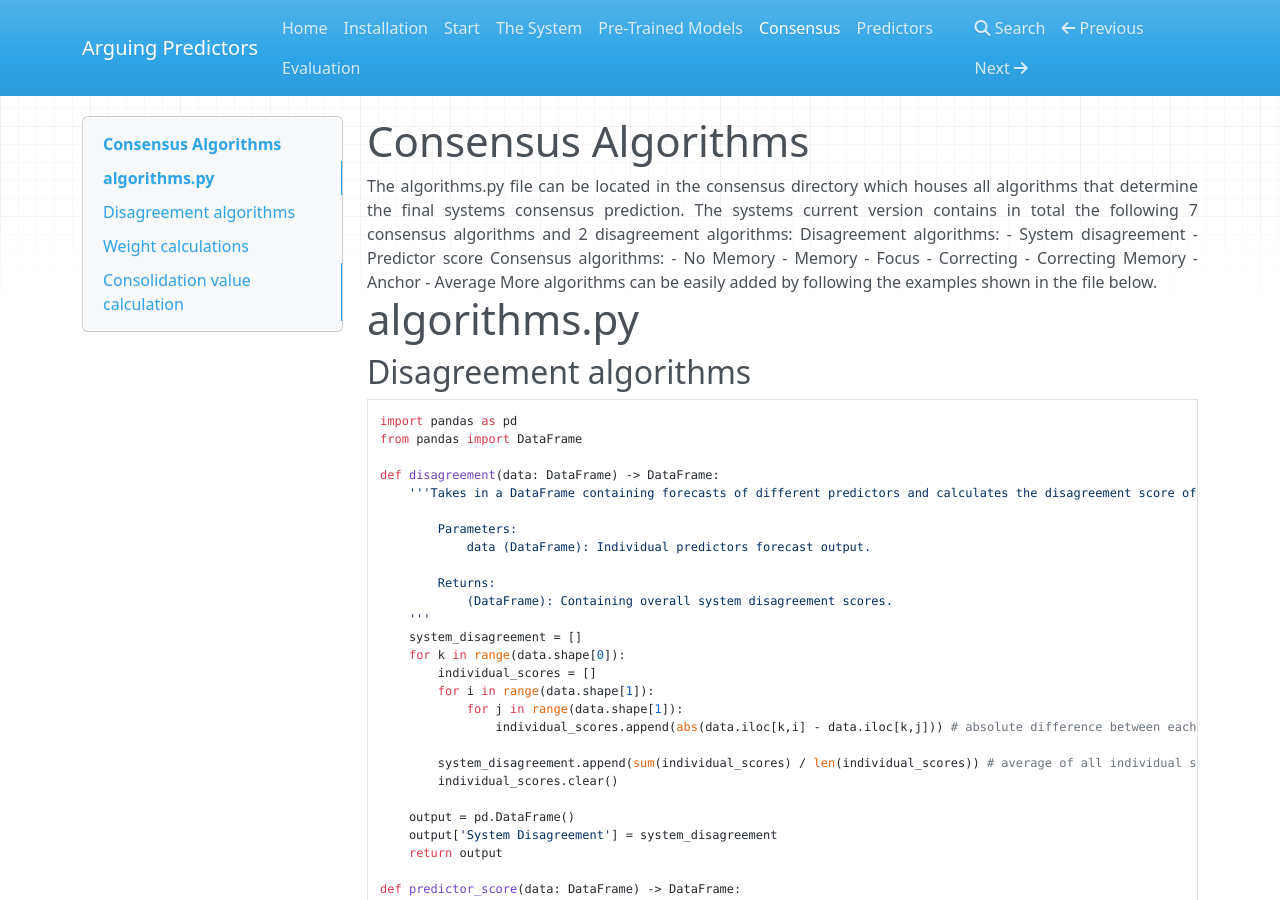
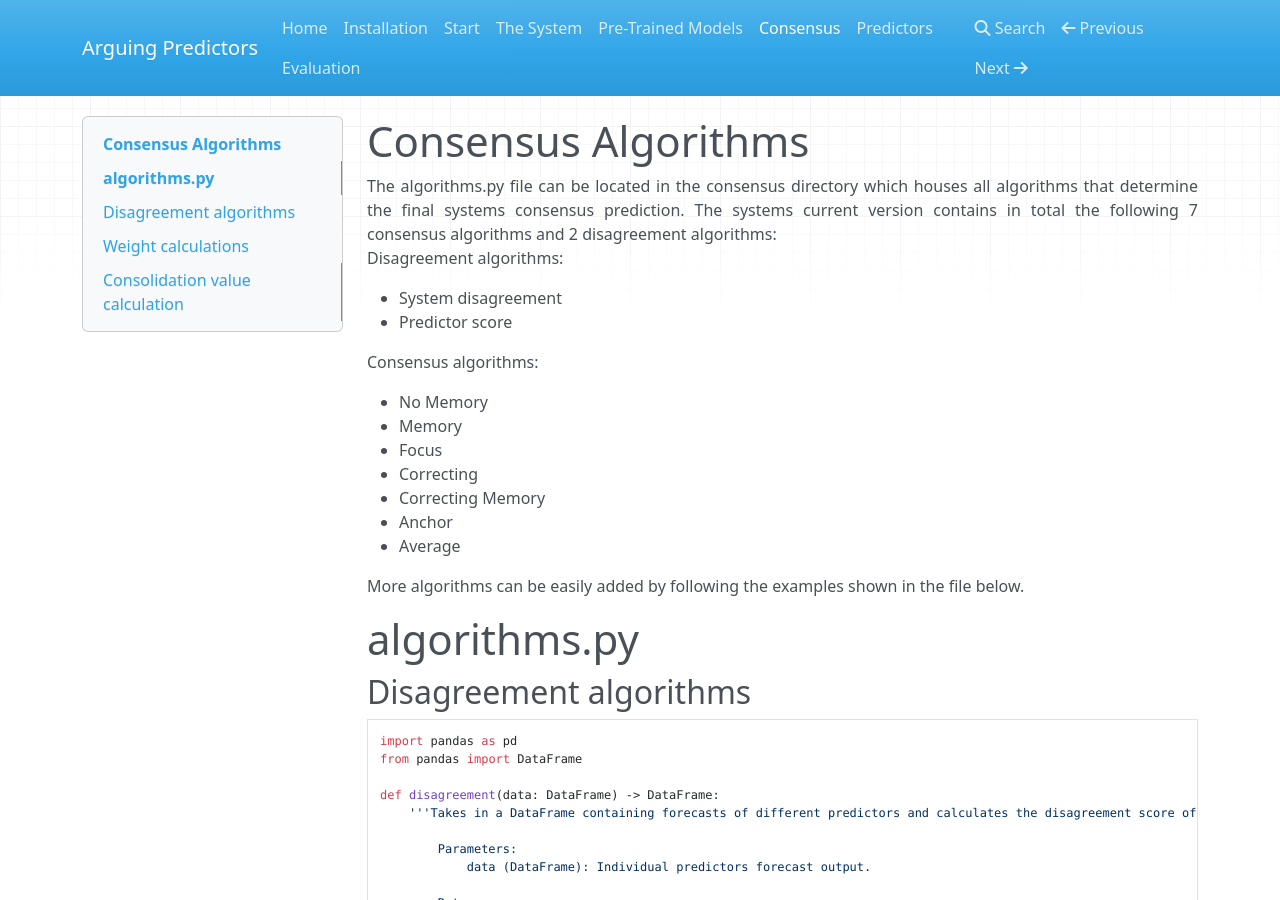
Before and after one commit to maxmekiska/arguing_predictors, an MkDocs documentation site: the page built from documentation/docs/consensus.md, in a window 1280 px wide and 900 px high. Built offline with MkDocs 1.6.1, drawn with Linux system fonts in a browser that asks for light colours; nearby versions of some CDN libraries.

Commit message:
fixed bullet point list

```diff
--- a/documentation/docs/consensus.md
+++ b/documentation/docs/consensus.md
@@ -8,6 +8,7 @@
 <div class="formatting">
 The algorithms.py file can be located in the consensus directory which houses all algorithms that determine the final systems consensus prediction. The systems current version contains in total the following 7 consensus algorithms and 2 disagreement algorithms:
 
+</div>
 Disagreement algorithms:
 
 - System disagreement
@@ -25,7 +26,7 @@ Consensus algorithms:
 
 More algorithms can be easily added by following the examples shown in the file below.
 
-</div>
+
 # algorithms.py
 
 ## Disagreement algorithms
```
